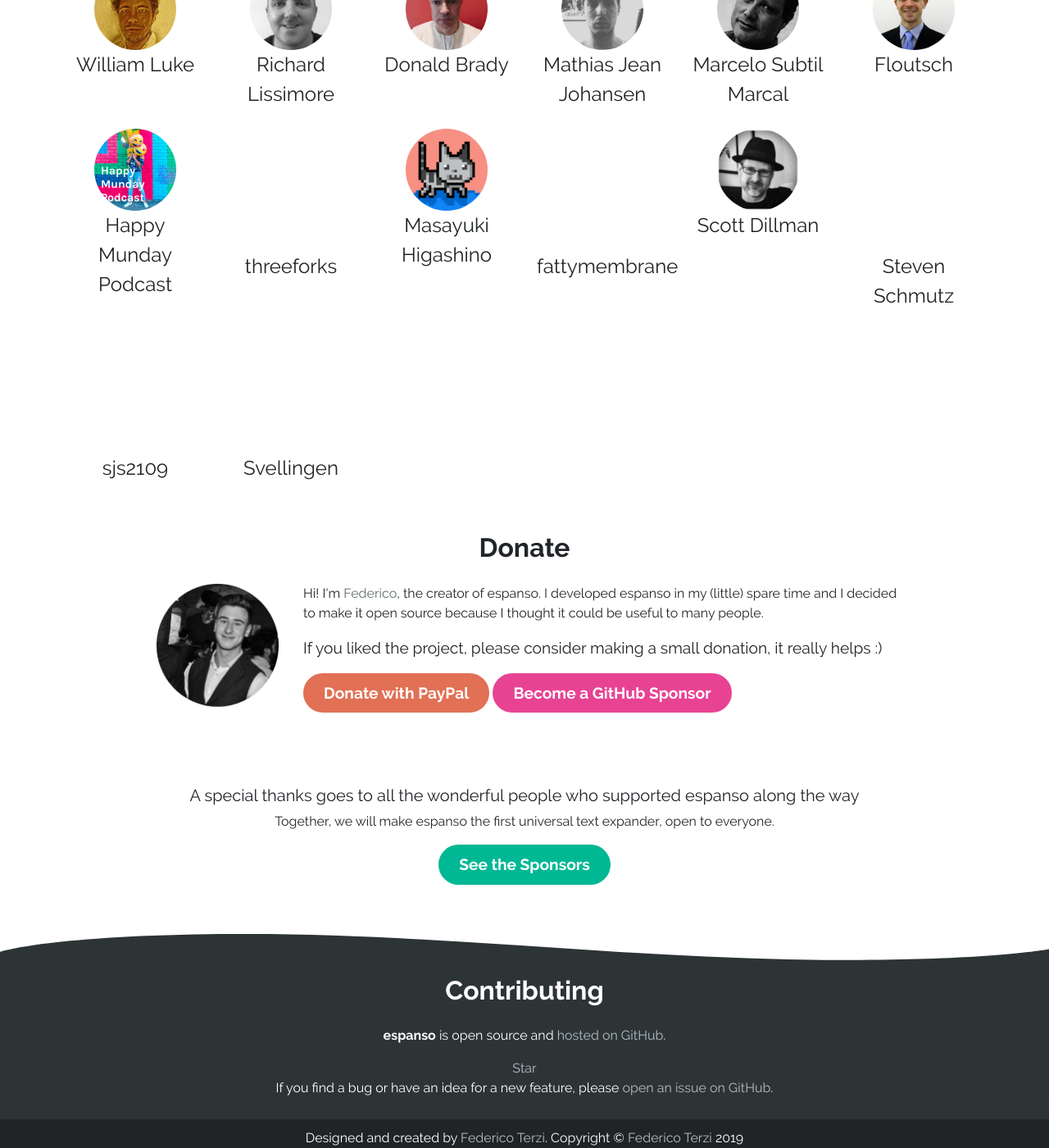
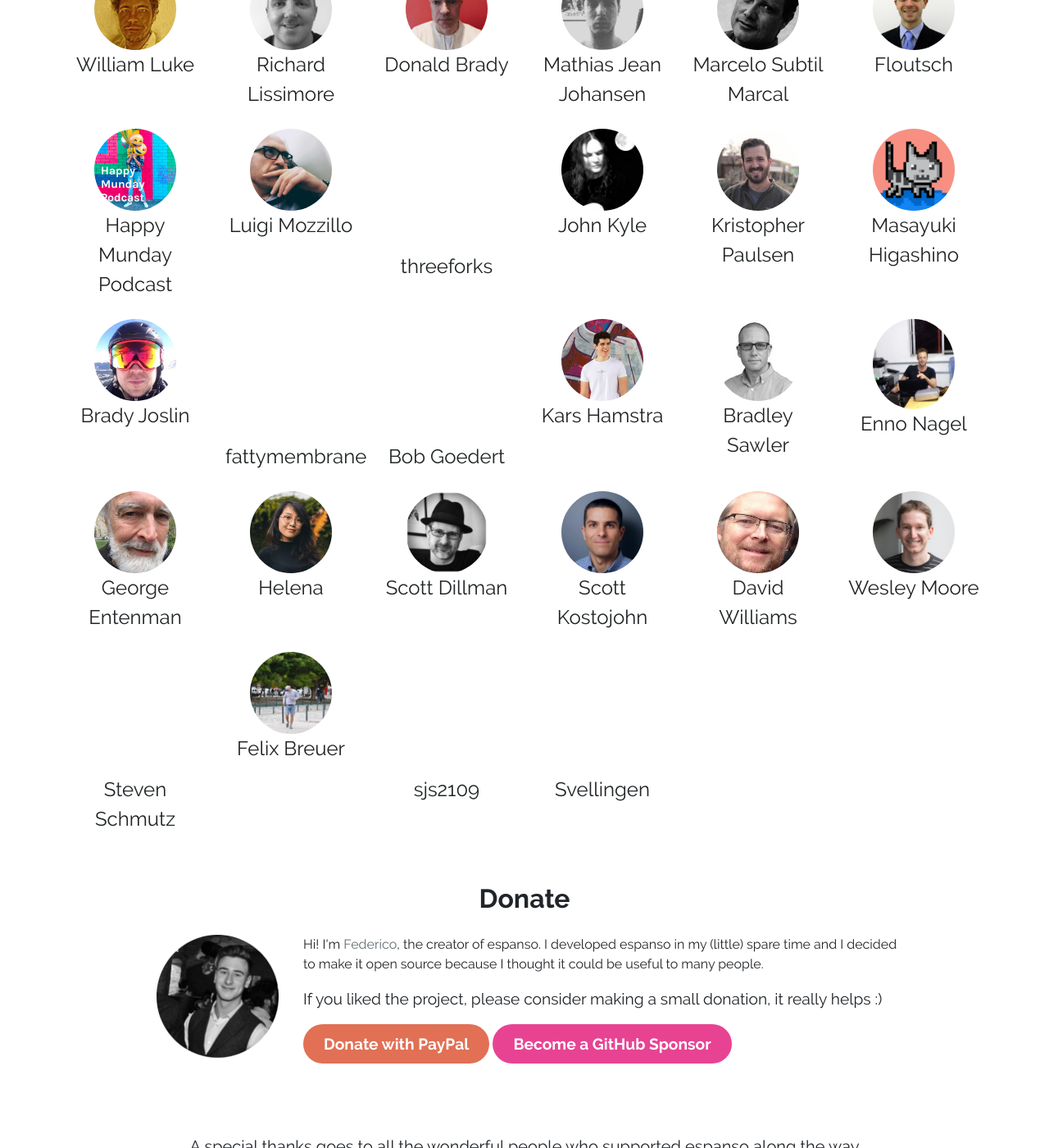
Before and after one commit to espanso/espanso, a Jekyll site: the page built from sponsors.html, in a window 1280 px wide and 1400 px high, scrolled down 701 px. Shown: the whole window at 82% size. Built offline with Jekyll 4.4.1, drawn with Linux system fonts in a browser that asks for light colours.

Commit message:
Update sponsors

```diff
--- a/_data/sponsors.yml
+++ b/_data/sponsors.yml
@@ -74,25 +74,81 @@
   link: https://anchor.fm/happy-munday-podcast
   image: "hmp.jpg"
 
+- name: Luigi Mozzillo
+  link: http://mozzillo.com/
+  image: "luigi.jpeg"
+
 - name: threeforks
   link: ""
   image: ""
+
+- name: John Kyle
+  link: https://www.johnkyle.com/
+  image: "john.png"
+
+- name: "Kristopher Paulsen"
+  link: https://github.com/KristopherPaulsen
+  image: "kristopher.jpeg"
 
 - name: Masayuki Higashino
   link: http://msyk.hgsn.info/
   image: "masayuki.png"
 
+- name: Brady Joslin
+  link: https://bradyjoslin.com/
+  image: "brady.png"
+
 - name: fattymembrane
   link: https://github.com/fattymembrane
   image: ""
+
+- name: Bob Goedert
+  link: ""
+  image: ""
+
+- name: "Kars Hamstra"
+  link: https://kars.me/espanso
+  image: "kars.jpg"
+
+- name: "Bradley Sawler"
+  link: ""
+  image: "bradley.jpg"
+
+- name: "Enno Nagel"
+  link: http://ongel.de/
+  image: "enno.jpg"
+
+- name: "George Entenman"
+  link: ""
+  image: george.jpeg
+
+- name: "Helena"
+  link: https://twitter.com/herrowna
+  image: "helena.jpg"
 
 - name: Scott Dillman
   link: http://dreamcyclestudios.com/
   image: "scott.jpeg"
 
+- name: Scott Kostojohn
+  link: https://github.com/skostojohn
+  image: "scott2.jpeg"
+
+- name: David Williams
+  link: http://www.pacificera.com/
+  image: "david.jpeg"
+
+- name: Wesley Moore
+  link: https://github.com/wezm
+  image: "wesley.jpeg"
+
 - name: Steven Schmutz
   link: ""
   image: ""
+
+- name: "Felix Breuer"
+  link: https://breuer.dev/
+  image: felix.jpeg
 
 - name: sjs2109
   link: ""
```
Also changed, not shown: assets/images/sponsors/bradley.jpg (added), assets/images/sponsors/brady.png (added), assets/images/sponsors/david.jpeg (added), assets/images/sponsors/enno.jpg (added), assets/images/sponsors/felix.jpeg (added), assets/images/sponsors/george.jpeg (added), assets/images/sponsors/helena.jpg (added), assets/images/sponsors/john.png (added), assets/images/sponsors/kars.jpg (added), assets/images/sponsors/kristopher.jpeg (added), assets/images/sponsors/luigi.jpeg (added), assets/images/sponsors/scott2.jpeg (added), assets/images/sponsors/wesley.jpeg (added).
